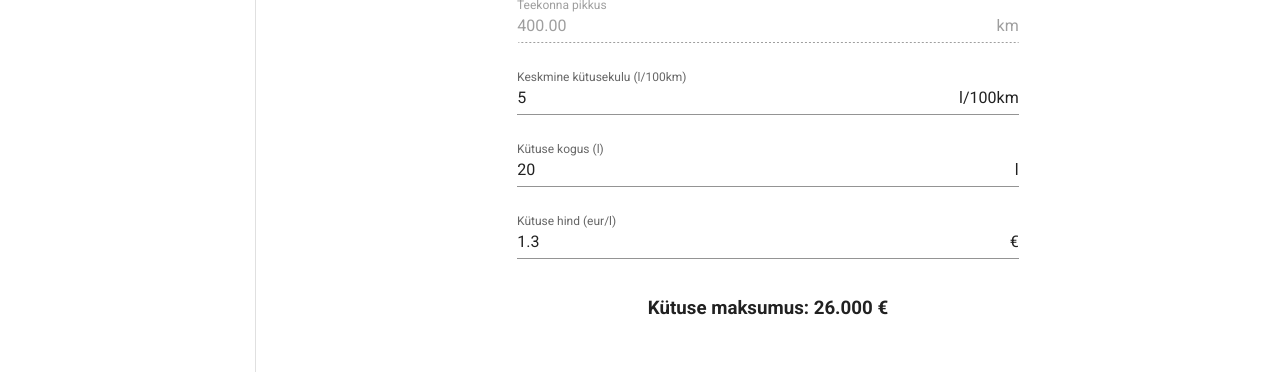
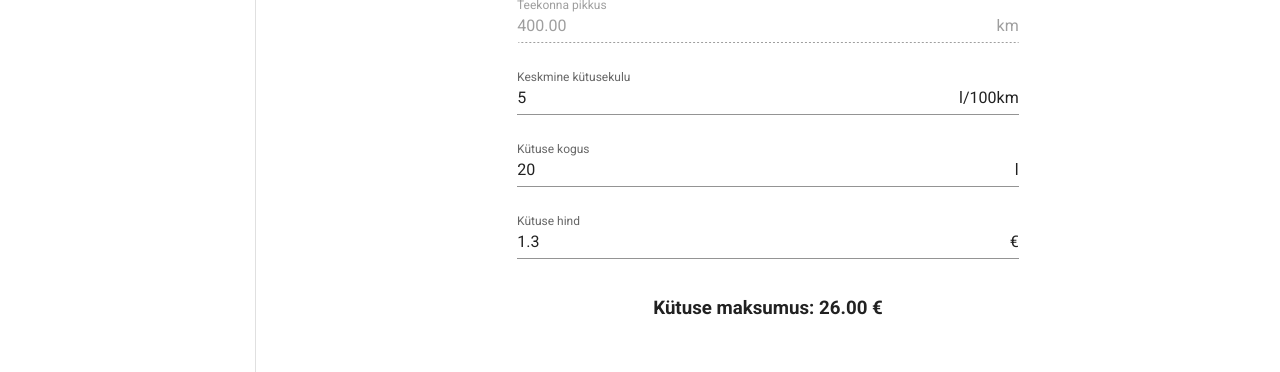
Before and after one commit to IngridJufkin/Calculators, a Vue app: page /fuelcalculator in a window 1280 px wide. Shown: the part 324-696 px from the top of the page. Built offline with nearby package versions, Linux system fonts and the light colour scheme.

Commit message:
removed unnecessary props

```diff
--- a/src/components/FuelCalculator.vue
+++ b/src/components/FuelCalculator.vue
@@ -48,7 +48,6 @@
             <v-text-field
               v-if="picked != 1"
               v-model.number="variablea"
-              :disabled="picked == 1"
               label="Teekonna pikkus"
               hide-details="auto"
               type="number"
@@ -78,8 +77,7 @@
             <v-text-field
               v-if="picked != 2"
               v-model.number="variableb"
-              :disabled="picked == 2"
-              label="Keskmine kütusekulu (l/100km)"
+              label="Keskmine kütusekulu"
               hide-details="auto"
               type="number"
               min="0"
@@ -92,7 +90,7 @@
               v-else
               v-model.number="averageConsumptionResult"
               :disabled="picked == 2"
-              label="Keskmine kütusekulu (l/100km)"
+              label="Keskmine kütusekulu"
               hide-details="auto"
               type="number"
               min="0"
@@ -107,8 +105,7 @@
             <v-text-field
               v-if="picked != 3"
               v-model.number="variablec"
-              :disabled="picked == 3"
-              label="Kütuse kogus (l)"
+              label="Kütuse kogus"
               hide-details="auto"
               type="number"
               min="0"
@@ -121,7 +118,7 @@
               v-else
               v-model.number="fuelAmountResult"
               :disabled="picked == 3"
-              label="Kütuse kogus (l)"
+              label="Kütuse kogus"
               hide-details="auto"
               type="number"
               min="0"
@@ -135,7 +132,7 @@
           <v-row>
             <v-text-field
               v-model.number="fuelPriceInput"
-              label="Kütuse hind (eur/l)"
+              label="Kütuse hind"
               hide-details="auto"
               type="number"
               min="0"
@@ -152,7 +149,7 @@
             <h3 v-if="picked == 3">Kütuse maksumus: {{ fuelCost }} €</h3>
             <h3 v-else>
               Kütuse maksumus:
-              {{ (variablec * fuelPriceInput).toFixed(3) }} €
+              {{ (variablec * fuelPriceInput).toFixed(2) }} €
             </h3>
           </v-col>
         </v-row>
```
